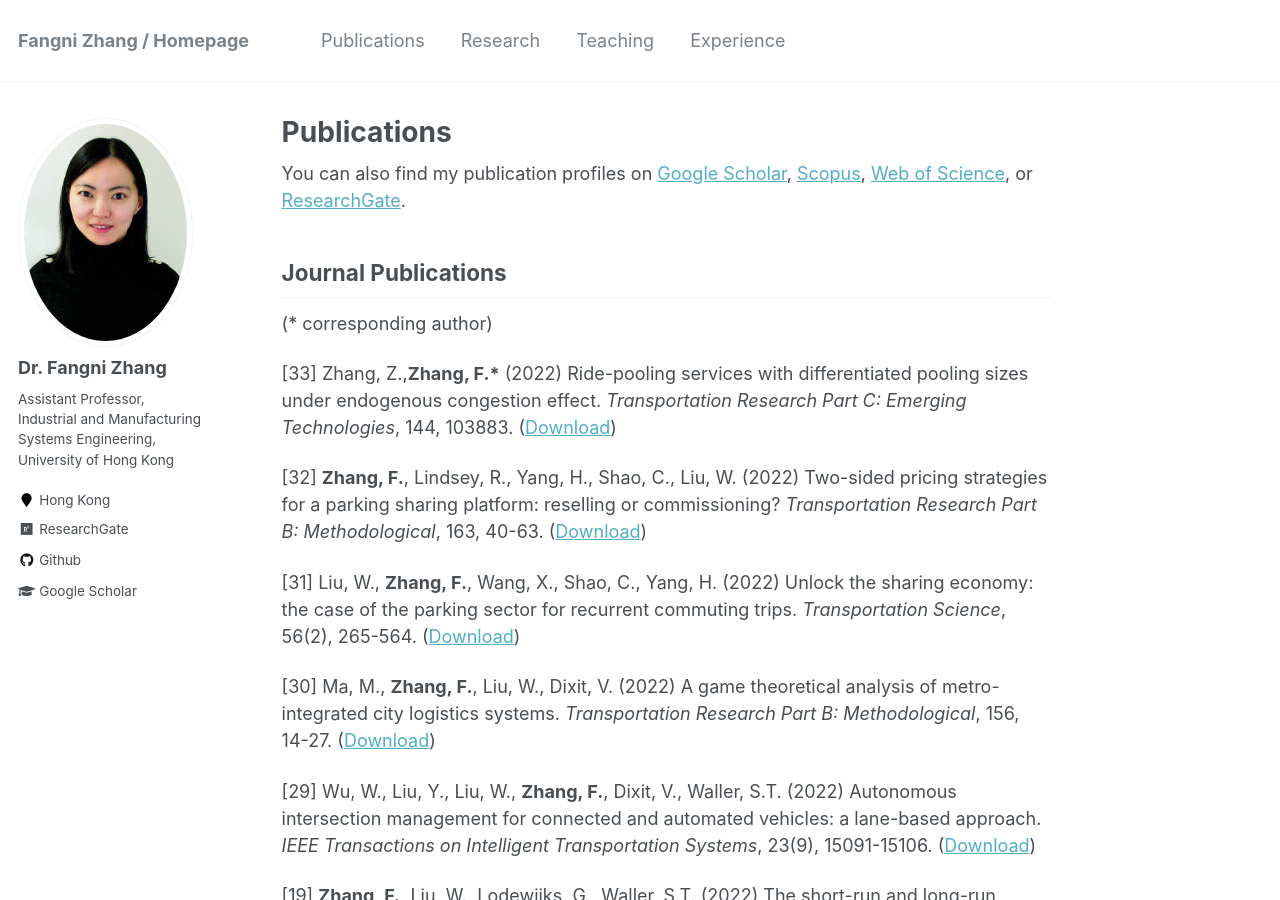
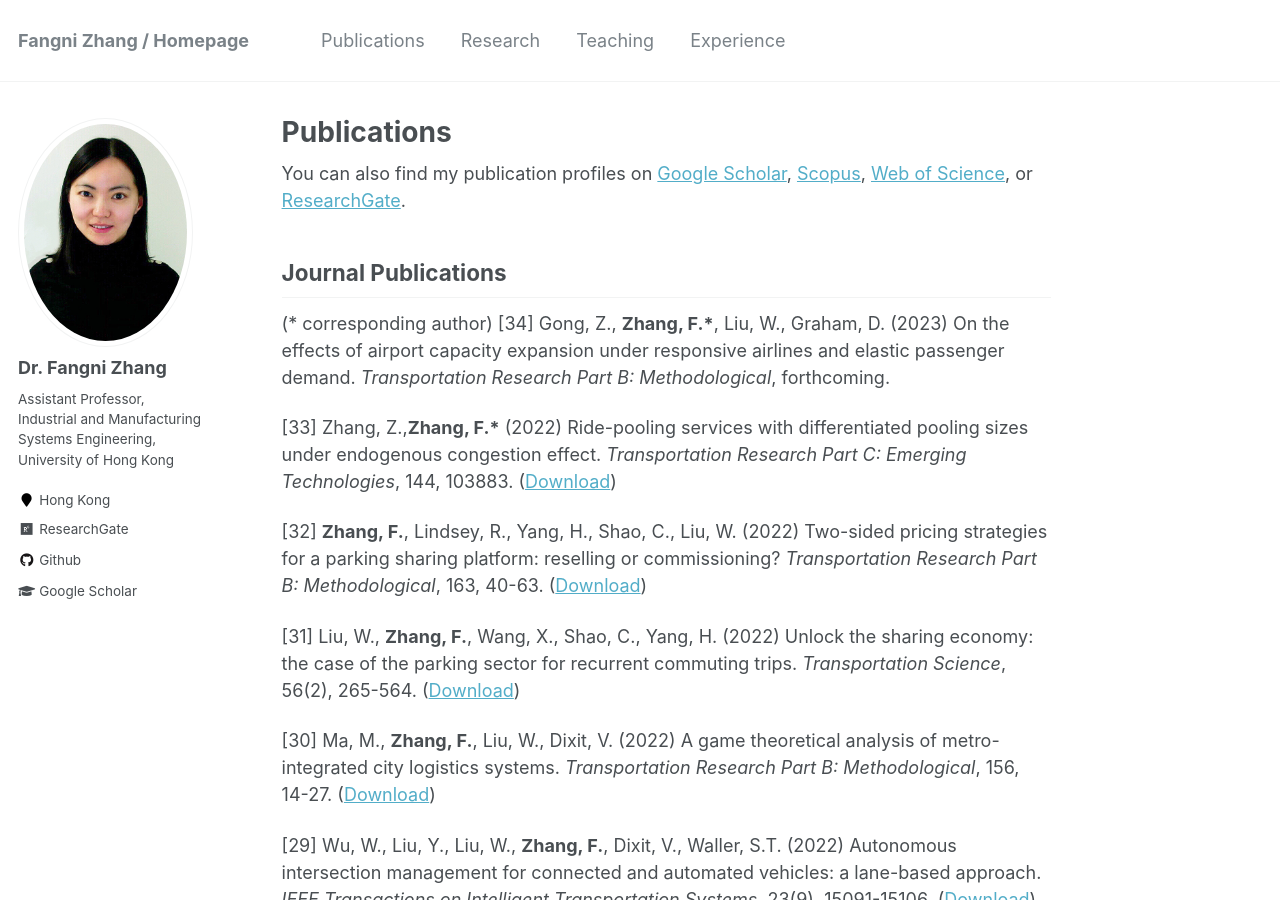
Before and after one commit to fangnizhang/fangnizhang.github.io, a Jekyll site: the page built from _pages/publications.md, in a window 1280 px wide and 900 px high. Built offline with Jekyll 4.4.1, drawn with Linux system fonts in a browser that asks for light colours.

Commit message:
Update publications.md

```diff
--- a/_pages/publications.md
+++ b/_pages/publications.md
@@ -19,6 +19,7 @@ You can also find my publication profiles on [Google Scholar](https://scholar.go
 Journal Publications
 ----------
 (* corresponding author)
+[34] Gong, Z., __Zhang, F.\*__, Liu, W., Graham, D. (2023) On the effects of airport capacity expansion under responsive airlines and elastic passenger demand. _Transportation Research Part B: Methodological_, forthcoming.
 
 [33] Zhang, Z.,__Zhang, F.\*__ (2022) Ride-pooling services with differentiated pooling sizes under endogenous congestion effect. _Transportation Research Part C: Emerging Technologies_, 144, 103883. ([Download](https://doi.org/10.1016/j.trc.2022.103883))
 
```
